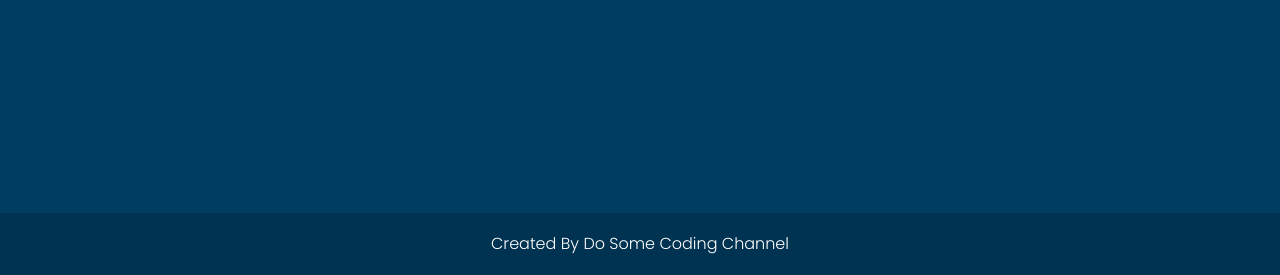
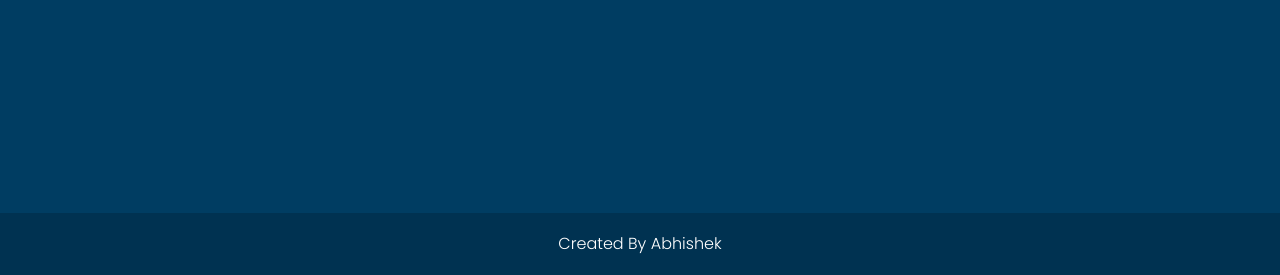
Before and after one commit to abhi18cs/Project-10-Deploy-Website, a plain HTML site: page index.html in a window 1280 px wide. Shown: the part 2379-2654 px from the top of the page. Drawn offline with nearby package versions, Linux system fonts and the light colour scheme.

Commit message:
Update index.html

```diff
--- a/index.html
+++ b/index.html
@@ -152,7 +152,7 @@
         </section>
     </main>
     <footer>
-        <div class="container">Created By Do Some Coding Channel</div>
+        <div class="container">Created By Abhishek</div>
     </footer>
 </body>
 
```
